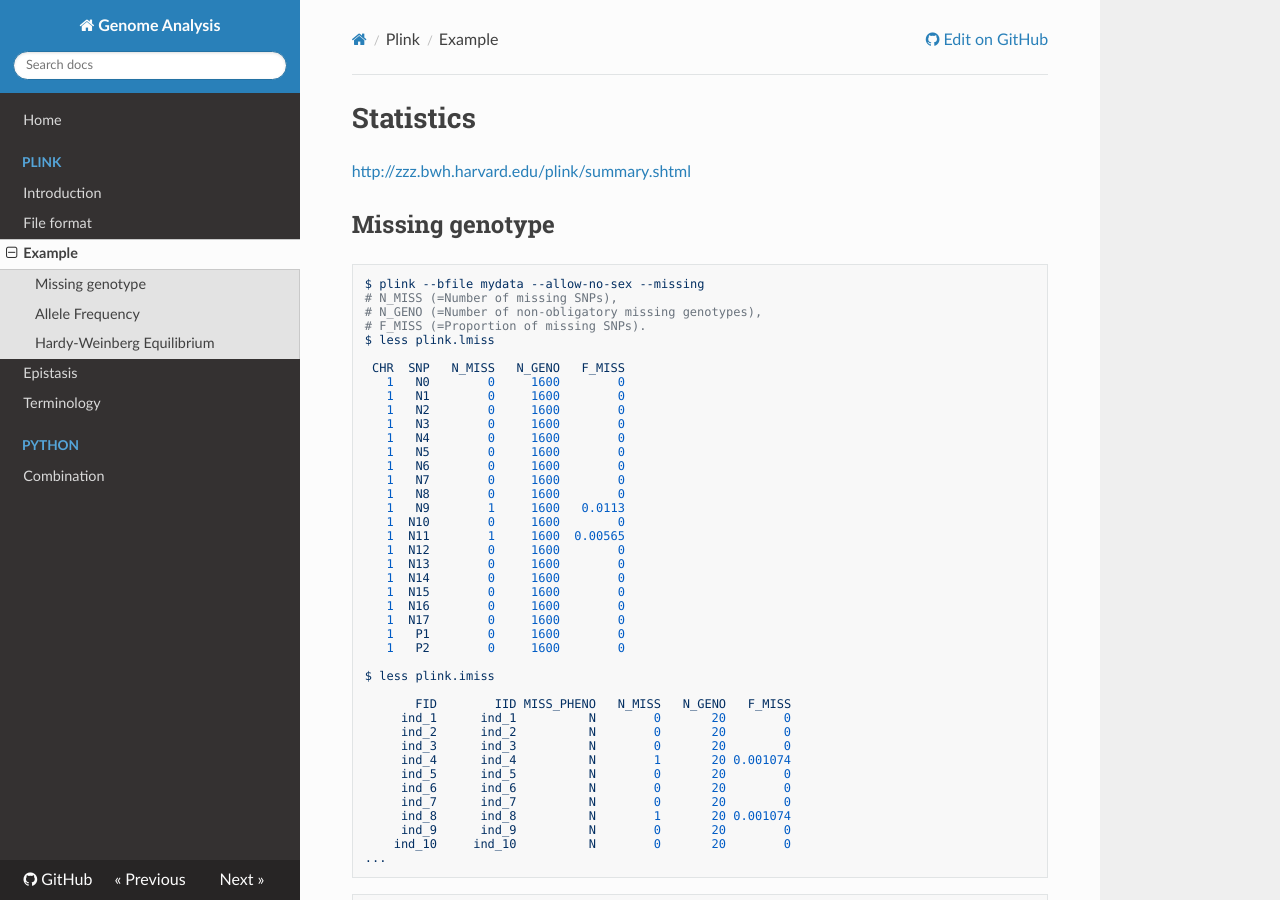
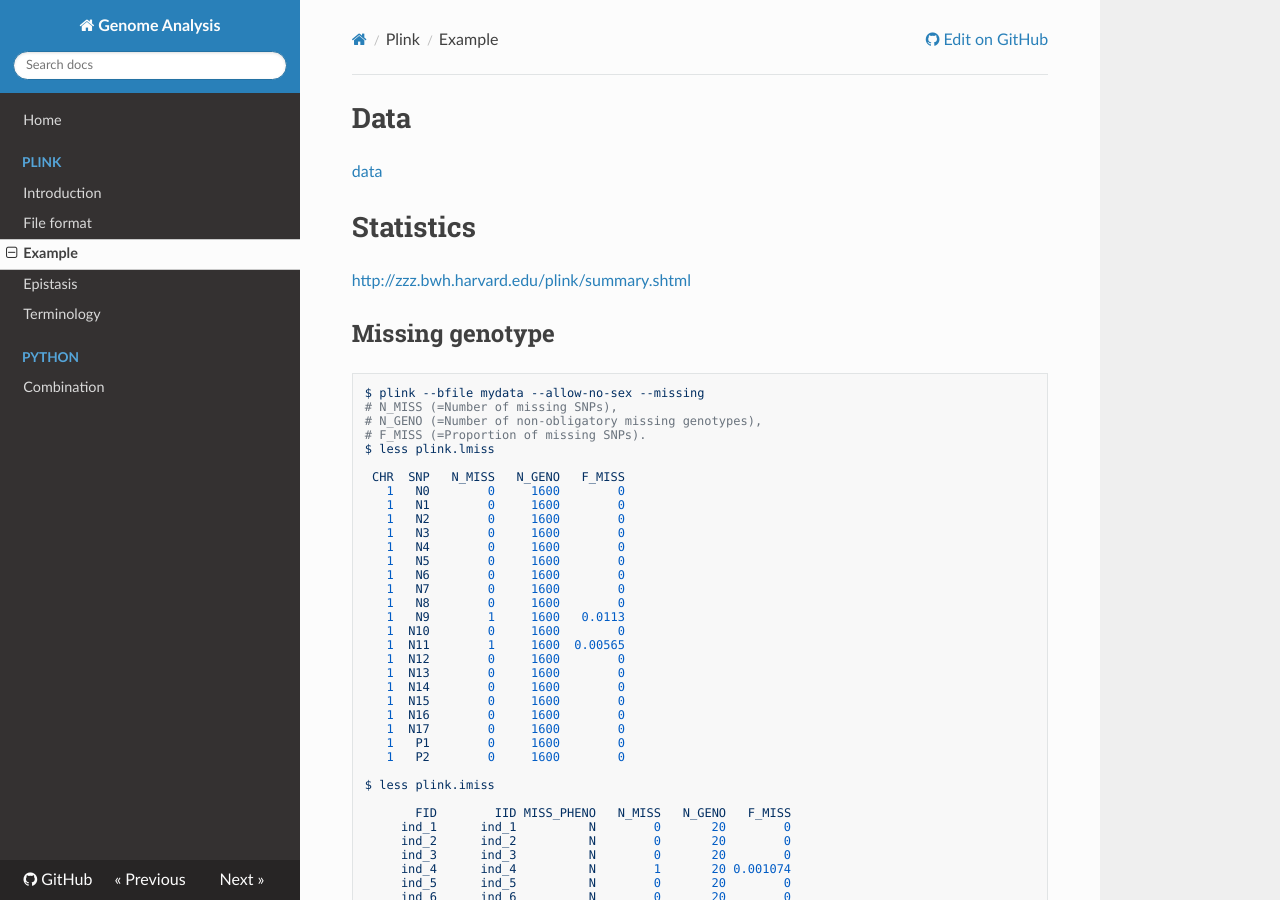
Before and after one commit to WonyoungCho/plink, an MkDocs documentation site: the page built from docs/plink_ex.md, in a window 1280 px wide and 900 px high. Built offline with MkDocs 1.6.1, drawn with Linux system fonts in a browser that asks for light colours; nearby versions of some CDN libraries; old or Windows-style settings are respelled for this version of MkDocs.

Commit message:
Update plink_ex.md

```diff
--- a/docs/plink_ex.md
+++ b/docs/plink_ex.md
@@ -1,3 +1,7 @@
+# Data
+
+[data](test_set2.csv)
+
 # Statistics
 <http://zzz.bwh.harvard.edu/plink/summary.shtml>
 
```
